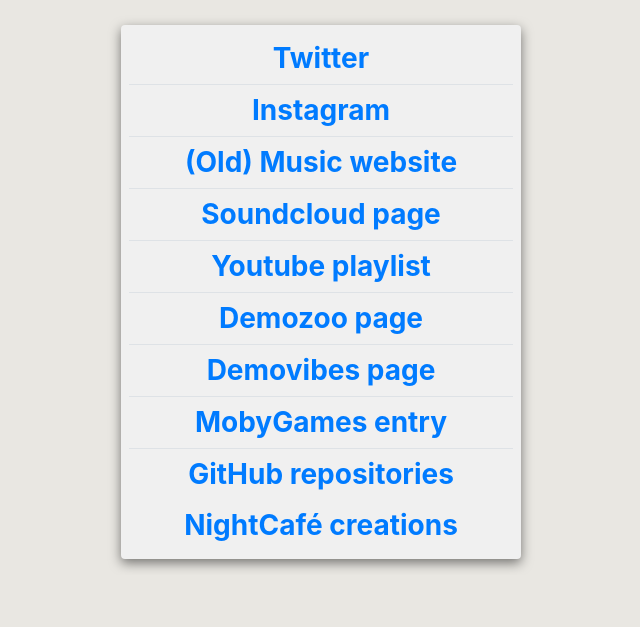
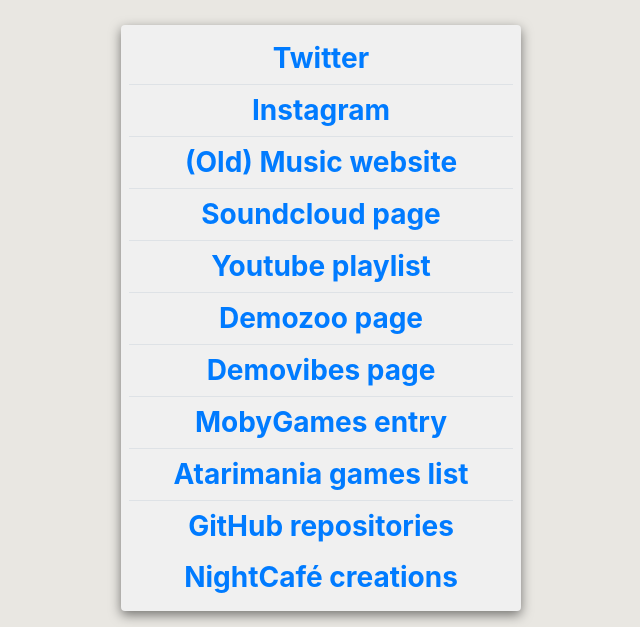
Before and after one commit to mstempell/mstempell.github.io, a plain HTML site: page index.html in a window 1280 px wide. Shown: the part 354-981 px from the top of the page, without its empty margins (319-959 px from the left). Before the commit the page ends 929 px from the top, so only its background shows below. Drawn offline with Linux system fonts and the light colour scheme.

Commit message:
add Atarimania

```diff
--- a/index.html
+++ b/index.html
@@ -64,6 +64,11 @@
           </p>
         </div>
         <div>
+          <p class="py-2 my-0 border-bottom">
+            <a href="http://www.atarimania.com/list_games_atari-st-stempell-mathieu-dma-sc_team_5924_S_G.html"><strong>Atarimania games list</strong></a>
+          </p>
+        </div>
+        <div>
           <p class="py-2 my-0">
             <a href="https://github.com/mstempell"><strong>GitHub repositories</strong></a>
           </p>
```
